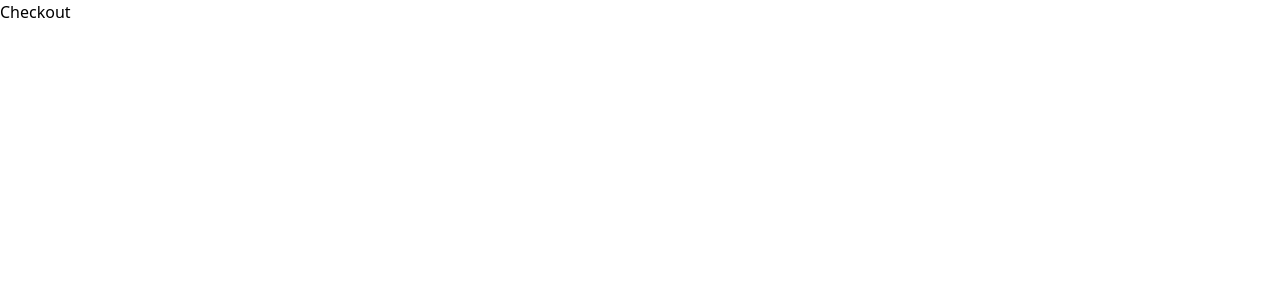
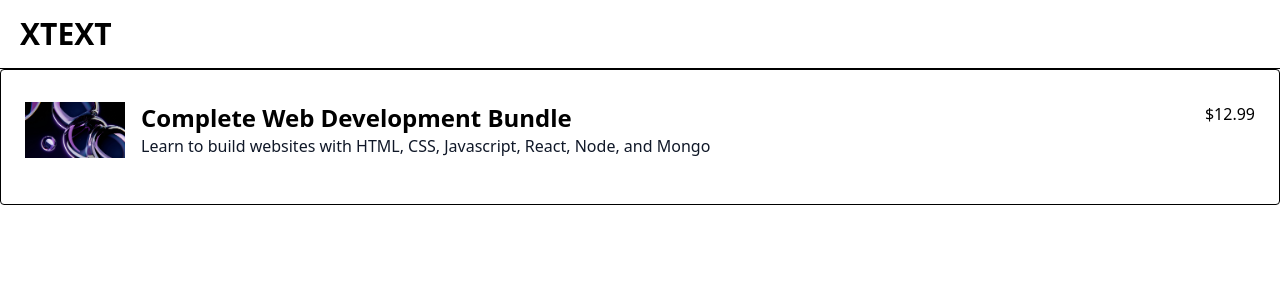
Before and after one commit to TimiMaliki/typeScript-projects, a React (Vite) app in the folder digitalStoreMockup/digitalstore/: page /checkout in a window 1280 px wide. Shown: the top 300 px of the page. Built offline with nearby package versions, Linux system fonts and the light colour scheme.

Commit message:
digital-store-mockup

```diff
--- a/digitalStoreMockup/digitalstore/src/App.tsx
+++ b/digitalStoreMockup/digitalstore/src/App.tsx
@@ -4,6 +4,8 @@ import Product from './pages/Product'
 import puzle from "./Images/joey-f-5dlPE_2DZMw-unsplash.jpg"
 import { Routes, Route, Outlet,} from 'react-router-dom'
 import Checkout from './pages/Checkout'
+import PRODUCT from './productInfo'
+
 
 
 function Layout() {
@@ -18,13 +20,14 @@ function App() {
 
   return (
     <Routes>
-    <Route path="/" element={<Layout />}> </Route>
+    <Route path="/" element={<Layout />}>
        <Route index path="/" element={
           <Product title='Complete Web Development Bundle' description='Learn to build websites with HTML, CSS, Javascript, React, Node, and Mongo' images={[{ src: puzle, alt: 'image' }]} price={12.99}/>
         } >
         </Route>
-        <Route path="checkout" element={<Checkout />} />
+        <Route path="/checkout" element={<Checkout product={PRODUCT}/>} />
         {/* <Route path="success" element={<Success />} /> */}
+         </Route>
     </Routes>
   )
 }
--- a/digitalStoreMockup/digitalstore/src/component/ProductCard.tsx
+++ b/digitalStoreMockup/digitalstore/src/component/ProductCard.tsx
@@ -1,12 +1,19 @@
-import { Product } from '../types'
+import { Products } from '../types'
 type Props = {
-  product: Product
+  product: Products
 }
 
 const ProductCard = ({product}: Props) => {
   return (
-    <div>
-
+    <div className='border rounded px-6 py-8 flex items-start h-min'>
+      <div className='w-25 h-17.5'><img src={product.image} alt={`${product.title} image`} /></div>
+      <div className='grow flex flex-col'>
+        <div className='pl-4'>
+          <h3 className='text-2xl font-bold'>{product.title}</h3>
+          <p className='text-gray-900'>{product.description}</p>
+        </div>
+      </div>
+      <div><p>${product.price}</p></div>
     </div>
   )
 }
--- a/digitalStoreMockup/digitalstore/src/pages/Checkout.tsx
+++ b/digitalStoreMockup/digitalstore/src/pages/Checkout.tsx
@@ -1,9 +1,15 @@
+import ProductCard from "../component/ProductCard"
+import { Products } from '../types'
 
-type Props = {}
+type Props = {
+     product: Products
+}
 
-const Checkout = ({}: Props) => {
+const Checkout = ({product}: Props) => {
   return (
-    <div>Checkout</div>
+    <div>
+        <ProductCard product={product}/>
+    </div>
   )
 }
 
--- a/digitalStoreMockup/digitalstore/src/pages/Product.tsx
+++ b/digitalStoreMockup/digitalstore/src/pages/Product.tsx
@@ -18,7 +18,7 @@ const Product = ({title,description,images}: Props) => {
     const navigate = useNavigate()
 
 const handlePayClick = () => {
-    navigate('./pages/Checkout')
+    navigate('/checkout')
 }
   return (
      <div className="grid place-content-center">
--- a/digitalStoreMockup/digitalstore/src/productInfo.ts
+++ b/digitalStoreMockup/digitalstore/src/productInfo.ts
@@ -1,11 +1,12 @@
-import { Product } from "./types";
+import puzle from "./Images/joey-f-5dlPE_2DZMw-unsplash.jpg"
+import { Products } from "./types";
 
-const PRODUCT : Product = {
+const PRODUCT : Products = {
     id: 1,
   title: "Complete Web Development Bundle",
   description:
     "Learn to build websites with HTML, CSS, Javascript, React, Node, and Mongo",
-  image: "./src/assets/thumbnail.png",
+  image: puzle,
   price: 12.99,
 }
 
--- a/digitalStoreMockup/digitalstore/src/types.d.ts
+++ b/digitalStoreMockup/digitalstore/src/types.d.ts
@@ -1,4 +1,4 @@
-export type Product = {
+export type Products = {
   id: number;
   title: string;
   price: number;
```
